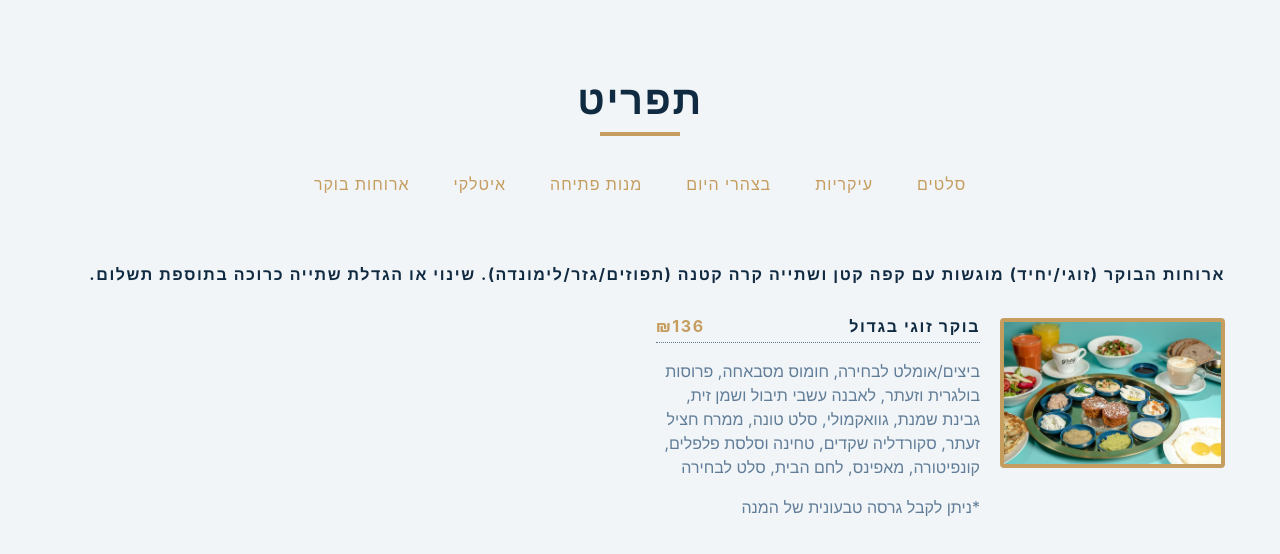
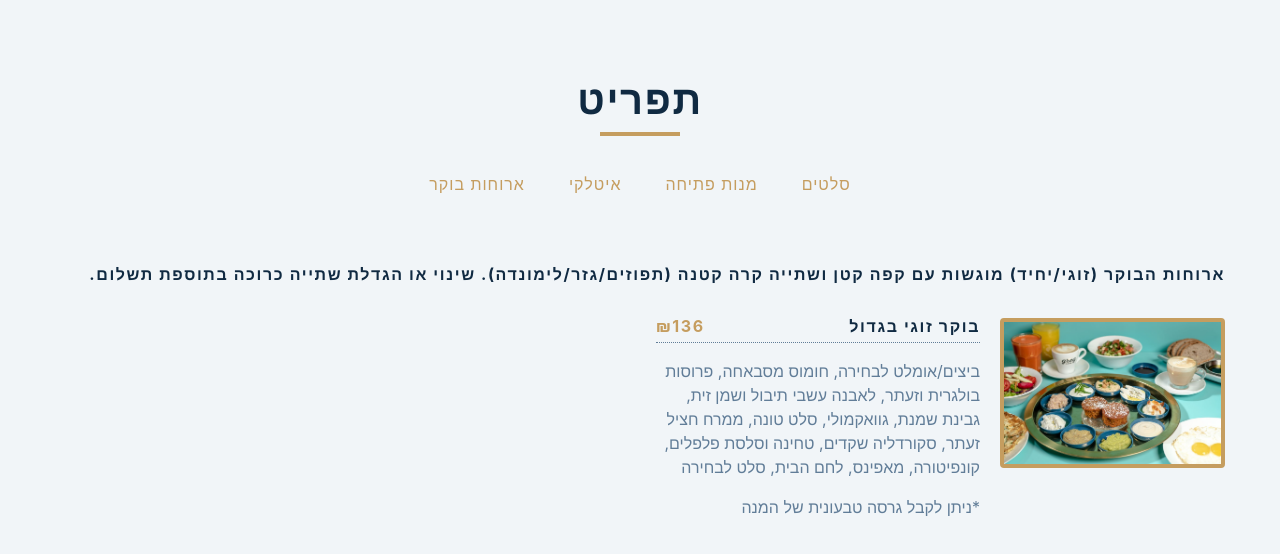
Before and after one commit to MaorMarhum/Greg-Menu, a React (Create React App) app: page / in a window 1280 px wide. Shown: the top 554 px of the page. Built offline with nearby package versions, Linux system fonts and the light colour scheme.

Commit message:
changes 6

```diff
--- a/src/data.js
+++ b/src/data.js
@@ -29,22 +29,6 @@ const menu = [
   },
   {
     id: 4,
-    title: `ארנצ'יני`,
-    category: 'בצהרי היום',
-    price: 39,
-    img: './images/17.jpg',
-    desc: `כדורי ריזוטו וגבינות מונחים על רוטב רוזה עם פרמז'ן ובצ ירוק.`,
-  },
-  {
-    id: 5,
-    title: `ארנצ'יני`,
-    category: 'עיקריות',
-    price: 39,
-    img: './images/17.jpg',
-    desc: `כדורי ריזוטו וגבינות מונחים על רוטב רוזה עם פרמז'ן ובצל ירוק.`,
-  },
-  {
-    id: 6,
     title: 'סלט קישואים ולאבנה',
     category: 'סלטים',
     price: 57,
```
